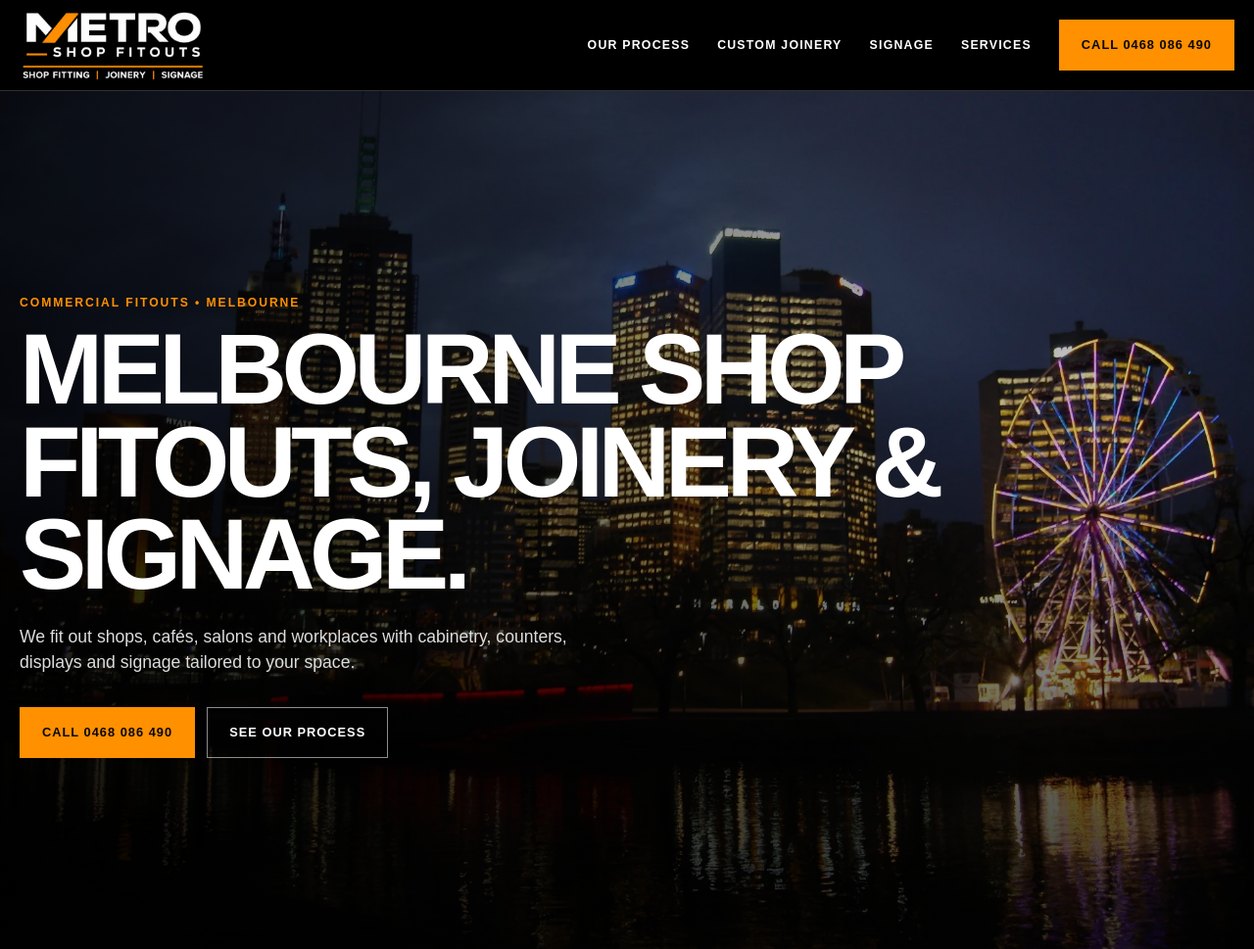
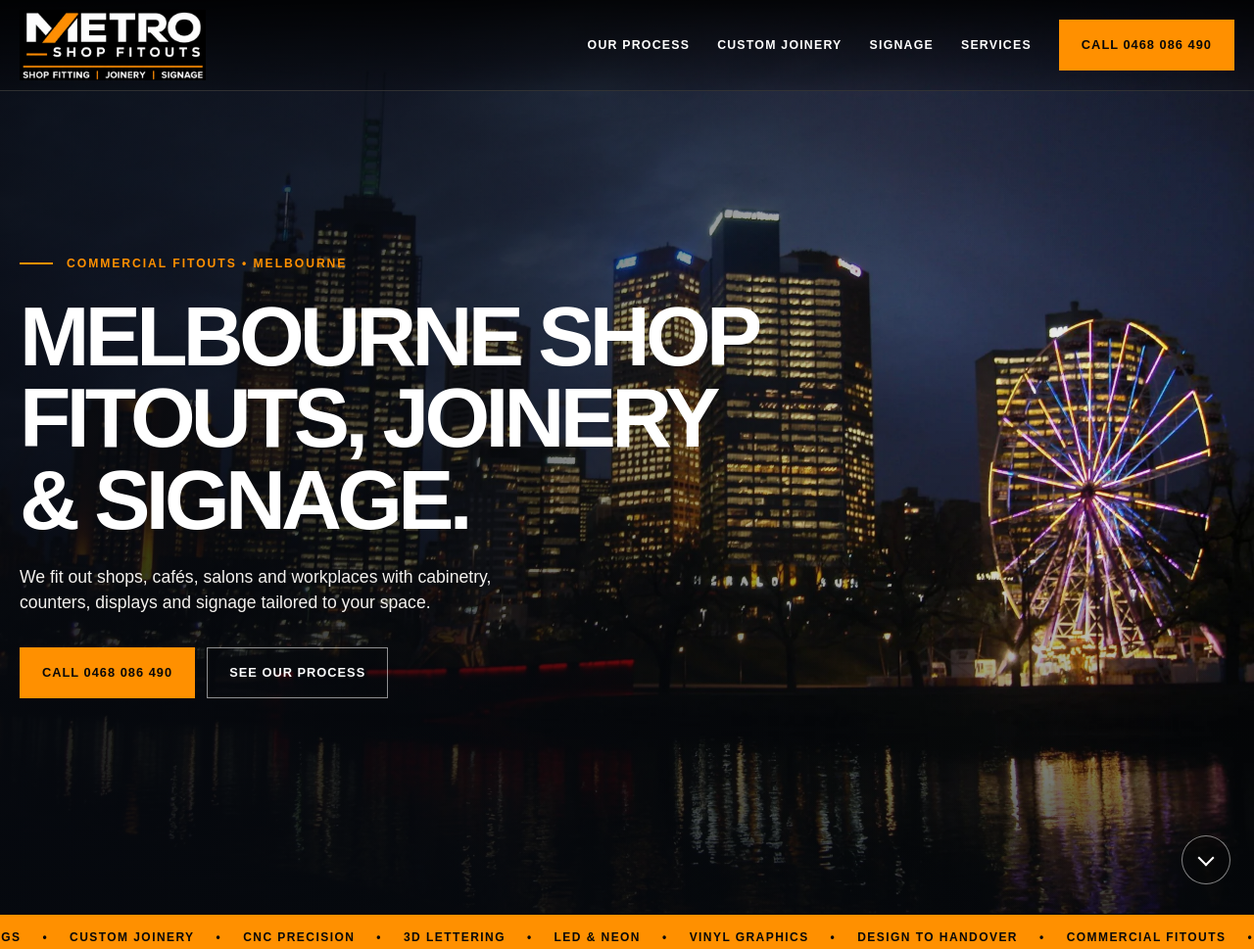
Before and after one commit to nuhrahman13-boop/eliteshopfitouts.com.au, a plain HTML site: page index.html in a window 1280 px wide. Shown: the top 969 px of the page at 98% size. Drawn offline with Linux system fonts and the light colour scheme.

Commit message:
Refine cinematic Melbourne skyline hero

```diff
--- a/index.html
+++ b/index.html
@@ -24,12 +24,25 @@
     @media(max-width:850px){.wrap{width:min(calc(100% - 28px),var(--max))}.navlinks{display:none;position:absolute;top:92px;left:0;width:100%;background:#080808;color:#fff;padding:24px;flex-direction:column;align-items:flex-start;box-shadow:0 16px 30px rgba(0,0,0,.16)}.navlinks.open{display:flex}.menu{display:block}.hero-content{padding-bottom:60px}.section-head,.area-grid{grid-template-columns:1fr;gap:20px}.steps{grid-template-columns:1fr 1fr}.feature{grid-template-columns:1fr}.feature-media{min-height:420px}.signage .feature-media{order:1}.signage .feature-copy{order:2}.cards{grid-template-columns:1fr 1fr}.area-grid{gap:50px}}
     @media(max-width:560px){section{padding:80px 0}.logo{width:140px}.steps,.cards{grid-template-columns:1fr}.step,.step:not(:first-child){padding:25px 0;border-right:0;border-bottom:1px solid #bbb}.num{margin-bottom:18px}.feature{min-height:0}.feature-media{min-height:320px}.feature-copy{padding:65px 24px}.footer-row{flex-direction:column;text-align:center}}
     @media(prefers-reduced-motion:reduce){html{scroll-behavior:auto}.ticker-track{animation:none}}
+    header:not(.scrolled){background:linear-gradient(180deg,rgba(0,0,0,.85),rgba(0,0,0,.22));border-color:rgba(255,255,255,.18)}
+    .hero{isolation:isolate;min-height:100svh;align-items:center}
+    .hero-photo{object-position:center 58%}
+    .hero:after{background:linear-gradient(90deg,rgba(6,9,15,.86),rgba(6,9,15,.62) 36%,rgba(6,9,15,.14) 74%,transparent),linear-gradient(0deg,rgba(5,8,12,.79),transparent 42%),linear-gradient(180deg,rgba(5,8,12,.32),transparent 33%)}
+    .hero-content{padding:150px 0 110px}
+    .hero-content .eyebrow{display:flex;align-items:center;gap:14px;margin-bottom:24px}
+    .hero-content .eyebrow:before{content:"";width:34px;height:2px;background:var(--accent)}
+    .hero-content h1{max-width:860px;font-size:clamp(3rem,6.7vw,6.5rem);line-height:.97;text-wrap:balance}
+    .hero-copy{max-width:510px;color:#f3f1ee;text-wrap:pretty}
+    .hero-scroll{position:absolute;right:max(24px,calc((100% - var(--max))/2));bottom:30px;z-index:2;display:grid;place-items:center;width:50px;height:50px;border:1px solid #ffffff80;border-radius:50%;color:#fff;background:#08080855;transition:background .2s}
+    .hero-scroll:hover,.hero-scroll:focus-visible{background:#080808}
+    .hero-scroll:before{content:"";width:10px;height:10px;border-right:2px solid;border-bottom:2px solid;transform:translateY(-2px) rotate(45deg)}
+    @media(max-width:600px){.hero{align-items:flex-end}.hero-photo{object-position:60% 50%}.hero:after{background:linear-gradient(0deg,rgba(5,8,12,.97) 5%,rgba(5,8,12,.76) 45%,rgba(5,8,12,.08) 81%,rgba(5,8,12,.38))}.hero-content{padding:155px 0 102px}.hero-content h1{font-size:clamp(2.6rem,9.2vw,3.8rem)}.hero-scroll{right:14px;bottom:22px;width:44px;height:44px}}
   </style>
 </head>
 <body>
   <header id="header"><nav class="wrap"><a href="#top" aria-label="Metro Shop Fitouts home"><img class="logo" src="metro-logo.png" alt="Metro Shop Fitouts"></a><div class="navlinks" id="navlinks"><a href="#process">Our Process</a><a href="#joinery">Custom Joinery</a><a href="#signage">Signage</a><a href="#services">Services</a><a class="btn" href="tel:0468086490">Call 0468 086 490</a></div><button class="menu" id="menu" aria-expanded="false" aria-controls="navlinks">MENU</button></nav></header>
   <main id="top">
-    <section class="hero"><img class="hero-photo" src="melbourne-skyline.webp" alt="" fetchpriority="high" width="1920" height="1440"><div class="wrap hero-content"><p class="eyebrow">Commercial fitouts • Melbourne</p><h1>Melbourne shop fitouts, joinery &amp; signage.</h1><p class="hero-copy">We fit out shops, cafés, salons and workplaces with cabinetry, counters, displays and signage tailored to your space.</p><div class="actions"><a class="btn" href="tel:0468086490">Call 0468 086 490</a><a class="btn ghost" href="#process">See Our Process</a></div></div></section>
+    <section class="hero"><img class="hero-photo" src="melbourne-skyline.webp" alt="" fetchpriority="high" width="1920" height="1440"><div class="wrap hero-content"><p class="eyebrow">Commercial fitouts • Melbourne</p><h1>Melbourne shop fitouts, joinery &amp; signage.</h1><p class="hero-copy">We fit out shops, cafés, salons and workplaces with cabinetry, counters, displays and signage tailored to your space.</p><div class="actions"><a class="btn" href="tel:0468086490">Call 0468 086 490</a><a class="btn ghost" href="#process">See Our Process</a></div></div><a class="hero-scroll" href="#process" aria-label="Scroll to our process"></a></section>
     <div class="ticker" aria-hidden="true"><div class="ticker-track"><span>Commercial Fitouts</span><span>Shop Fittings</span><span>Custom Joinery</span><span>CNC Precision</span><span>3D Lettering</span><span>LED & Neon</span><span>Vinyl Graphics</span><span>Design to Handover</span><span>Commercial Fitouts</span><span>Shop Fittings</span><span>Custom Joinery</span><span>CNC Precision</span><span>3D Lettering</span><span>LED & Neon</span><span>Vinyl Graphics</span><span>Design to Handover</span></div></div>
     <section class="process" id="process"><div class="wrap"><div class="section-head"><div><p class="eyebrow">One team. Every stage.</p><h2>From site measure to installation.</h2></div><p>We plan the layout and finishes with you, manufacture the custom components and coordinate installation around your site and trading hours.</p></div><div class="steps"><article class="step"><div class="num">01 / DISCOVER</div><h3>Brief & Measure</h3><p>We learn how you need the space to work, inspect the site and define the practical requirements.</p></article><article class="step"><div class="num">02 / DESIGN</div><h3>Plan & Visualise</h3><p>Layouts, finishes and key details are resolved before production begins.</p></article><article class="step"><div class="num">03 / BUILD</div><h3>Fabricate & Install</h3><p>Custom elements are manufactured and coordinated with the on-site fitout program.</p></article><article class="step"><div class="num">04 / COMPLETE</div><h3>Finish & Handover</h3><p>Final details are checked and the completed space is prepared for you to use.</p></article></div></div></section>
     <section class="specialty" id="joinery"><div class="feature"><div class="feature-media"><video autoplay muted loop playsinline preload="metadata"><source src="custome joinery animation.mp4" type="video/mp4"></video></div><div class="feature-copy"><p class="eyebrow">Custom Joinery</p><h2>Custom joinery. CNC-cut precision.</h2><p class="lead">Purpose-built counters, displays, cabinetry and feature elements shaped to your floorplan and brand. Digital design and CNC cutting create repeatable accuracy, clean lines and a better fit on site.</p><div class="tags"><span class="tag">Service counters</span><span class="tag">Retail displays</span><span class="tag">Wall units</span><span class="tag">Feature joinery</span></div><a class="btn" href="#contact">Discuss Custom Joinery</a></div></div></section>
```
